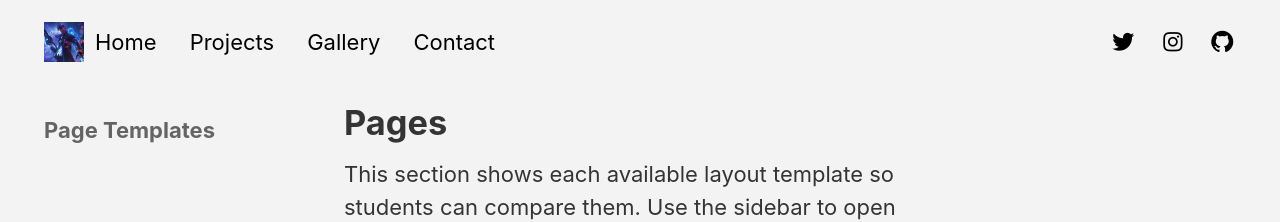
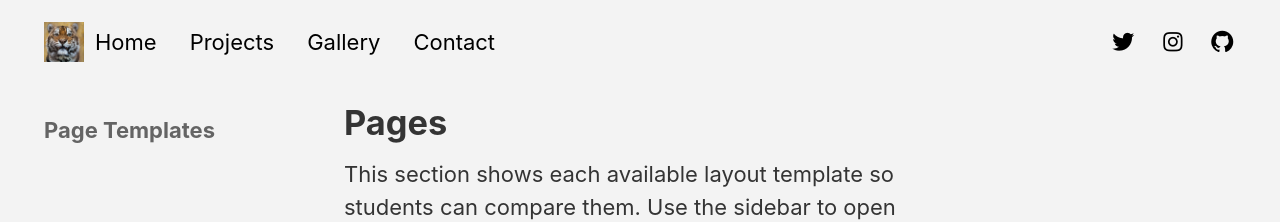
Before and after one commit to Griffsirr/Griffsirr.github.io, a Jekyll site: the page built from _pages/pages.md, in a window 1280 px wide. Shown: the top 222 px of the page. Built offline with Jekyll 4.4.1, drawn with Linux system fonts in a browser that asks for light colours.

Commit message:
Update header.html

```diff
--- a/_includes/header.html
+++ b/_includes/header.html
@@ -3,7 +3,7 @@
   <!-- LEFT: LOGO + NAV LINKS -->
   <div style="display:flex; align-items:center; gap:0.5rem;">
     <!-- Logo -->
-    <img src="/assets/images/logo-placeholder.png" style="height:40px;">
+    <img src="/assets/images/a8c2c734827e565c4c0a4e99dd3cf184.jpg" style="height:40px;">
 
     <!-- Nav Links -->
     <div style="display:flex; gap:1.5rem;">
```
